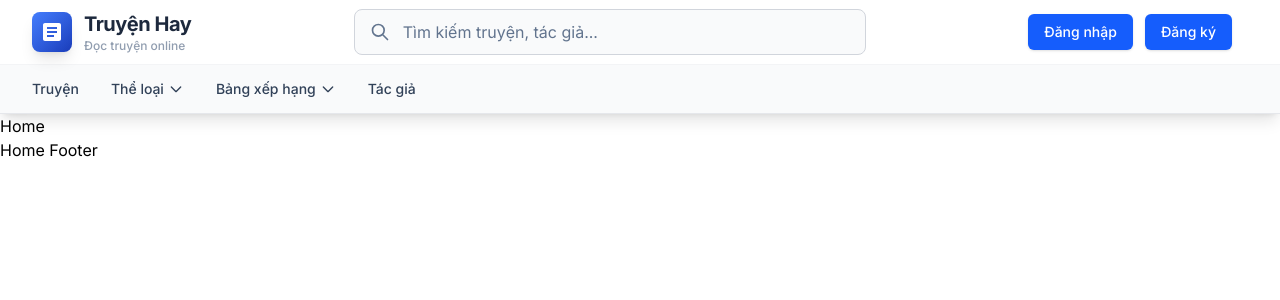
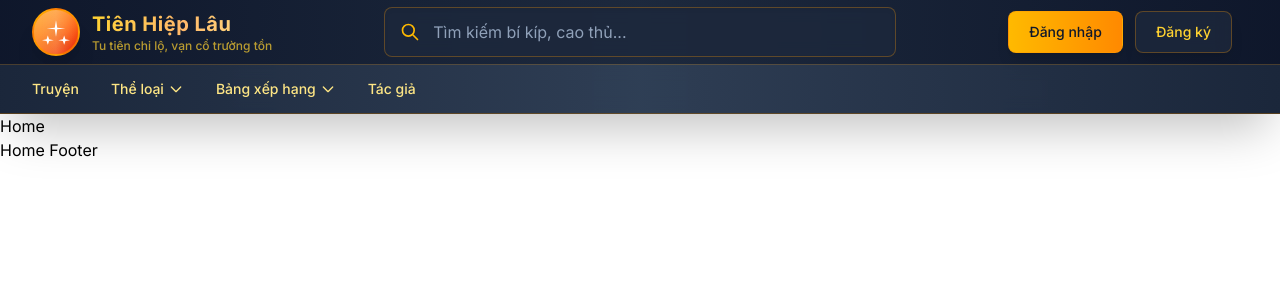
Before and after one commit to tranluong460/web-noval, a Next.js app: page / in a window 1280 px wide. Shown: the top 300 px of the page. Built offline with nearby package versions, Linux system fonts and the light colour scheme.

Commit message:
Thiết kế header theo phong cách tiên hiệp

```diff
--- a/components/layout/HomeHeader.tsx
+++ b/components/layout/HomeHeader.tsx
@@ -62,7 +62,7 @@ export default function HomeHeader() {
     ];
 
     return (
-        <header className="bg-white shadow-lg sticky top-0 z-50 border-b border-gray-200" style={{ fontFamily: 'Inter, system-ui, sans-serif' }}>
+        <header className="bg-gradient-to-r from-slate-900 via-slate-800 to-slate-900 shadow-2xl sticky top-0 z-50 border-b border-amber-500/30" style={{ fontFamily: 'Inter, system-ui, sans-serif' }}>
             {/* Phần trên: Logo + Tìm kiếm + Auth */}
             <div className="max-w-7xl mx-auto px-4 sm:px-6 lg:px-8">
                 <div className="flex justify-between items-center h-16">
@@ -70,19 +70,22 @@ export default function HomeHeader() {
                     <div className="flex-shrink-0">
                         <Link href="/" className="flex items-center space-x-3 group">
                             <div className="relative">
-                                <div className="w-10 h-10 bg-gradient-to-br from-blue-600 to-blue-800 rounded-lg flex items-center justify-center shadow-lg transform group-hover:scale-105 transition-all duration-200 relative overflow-hidden">
-                                    <div className="absolute inset-0 bg-gradient-to-br from-white/20 to-transparent"></div>
-                                    <svg className="w-6 h-6 text-white relative z-10" viewBox="0 0 24 24" fill="currentColor">
-                                        <path d="M19 3H5c-1.1 0-2 .9-2 2v14c0 1.1.9 2 2 2h14c1.1 0 2-.9 2-2V5c0-1.1-.9-2-2-2zm-5 14H7v-2h7v2zm3-4H7v-2h10v2zm0-4H7V7h10v2z"/>
+                                <div className="w-12 h-12 bg-gradient-to-br from-amber-500 via-orange-500 to-red-600 rounded-full flex items-center justify-center shadow-xl transform group-hover:scale-110 transition-all duration-300 relative overflow-hidden border-2 border-amber-400/50">
+                                    <div className="absolute inset-0 bg-gradient-to-br from-white/30 to-transparent"></div>
+                                    <div className="absolute inset-0 animate-pulse bg-gradient-to-r from-transparent via-white/20 to-transparent"></div>
+                                    <svg className="w-7 h-7 text-white relative z-10 drop-shadow-lg" viewBox="0 0 24 24" fill="currentColor">
+                                        <path d="M12 2L13.09 8.26L20 9L13.09 9.74L12 16L10.91 9.74L4 9L10.91 8.26L12 2Z"/>
+                                        <path d="M19 15L20.09 18.26L24 19L20.09 19.74L19 23L17.91 19.74L14 19L17.91 18.26L19 15Z"/>
+                                        <path d="M5 15L6.09 18.26L10 19L6.09 19.74L5 23L3.91 19.74L0 19L3.91 18.26L5 15Z"/>
                                     </svg>
                                 </div>
                             </div>
                             <div className="flex flex-col">
-                                <span className="text-xl font-bold text-slate-800 tracking-tight">
-                                    Truyện Hay
+                                <span className="text-xl font-bold bg-gradient-to-r from-amber-300 via-orange-300 to-amber-200 bg-clip-text text-transparent tracking-wide">
+                                    Tiên Hiệp Lâu
                                 </span>
-                                <span className="text-xs text-slate-500 font-medium opacity-70" style={{ fontSize: '0.75rem' }}>
-                                    Đọc truyện online
+                                <span className="text-xs text-amber-300/70 font-medium" style={{ fontSize: '0.75rem' }}>
+                                    Tu tiên chi lộ, vạn cổ trường tồn
                                 </span>
                             </div>
                         </Link>
@@ -93,11 +96,11 @@ export default function HomeHeader() {
                         <div className="relative w-full">
                             <input
                                 type="text"
-                                placeholder="Tìm kiếm truyện, tác giả..."
-                                className="w-full px-4 py-2.5 pl-12 pr-4 text-slate-900 bg-gray-50 border border-gray-300 rounded-lg focus:outline-none focus:ring-2 focus:ring-blue-500 focus:border-blue-500 transition-all duration-200 placeholder-slate-500"
+                                placeholder="Tìm kiếm bí kíp, cao thủ..."
+                                className="w-full px-4 py-3 pl-12 pr-4 text-slate-100 bg-slate-800/80 border border-amber-500/30 rounded-lg focus:outline-none focus:ring-2 focus:ring-amber-500 focus:border-amber-400 transition-all duration-300 placeholder-slate-400 backdrop-blur-sm shadow-inner"
                             />
                             <div className="absolute inset-y-0 left-0 flex items-center pl-4">
-                                <svg className="w-5 h-5 text-slate-500" fill="none" stroke="currentColor" viewBox="0 0 24 24">
+                                <svg className="w-5 h-5 text-amber-400" fill="none" stroke="currentColor" viewBox="0 0 24 24">
                                     <path strokeLinecap="round" strokeLinejoin="round" strokeWidth={2} d="M21 21l-6-6m2-5a7 7 0 11-14 0 7 7 0 0114 0z" />
                                 </svg>
                             </div>
@@ -107,7 +110,7 @@ export default function HomeHeader() {
                     {/* Auth + Mobile Menu */}
                     <div className="flex items-center space-x-4">
                         {/* Search Button - Mobile */}
-                        <button className="md:hidden p-2 text-slate-600 hover:text-blue-600 transition-all duration-200 hover:bg-gray-100 rounded-md">
+                        <button className="md:hidden p-2 text-amber-300 hover:text-amber-200 transition-all duration-200 hover:bg-slate-700/50 rounded-md">
                             <svg className="w-5 h-5" fill="none" stroke="currentColor" viewBox="0 0 24 24">
                                 <path strokeLinecap="round" strokeLinejoin="round" strokeWidth={2} d="M21 21l-6-6m2-5a7 7 0 11-14 0 7 7 0 0114 0z" />
                             </svg>
@@ -117,13 +120,13 @@ export default function HomeHeader() {
                         <div className="hidden md:flex items-center space-x-3">
                             <Link
                                 href="/auth/dang-nhap"
-                                className="px-4 py-2 text-sm font-medium text-white bg-blue-600 hover:bg-blue-700 rounded-md transition-all duration-200 shadow-sm hover:shadow-md"
+                                className="px-5 py-2.5 text-sm font-medium text-slate-900 bg-gradient-to-r from-amber-400 to-orange-400 hover:from-amber-300 hover:to-orange-300 rounded-lg transition-all duration-300 shadow-lg hover:shadow-xl transform hover:scale-105 border border-amber-500/50"
                             >
                                 Đăng nhập
                             </Link>
                             <Link
                                 href="/auth/dang-ky"
-                                className="px-4 py-2 text-sm font-medium text-white bg-blue-600 hover:bg-blue-700 rounded-md transition-all duration-200 shadow-sm hover:shadow-md"
+                                className="px-5 py-2.5 text-sm font-medium text-amber-300 bg-slate-800/80 hover:bg-slate-700/80 rounded-lg transition-all duration-300 shadow-lg hover:shadow-xl border border-amber-500/30 hover:border-amber-400/50 backdrop-blur-sm"
                             >
                                 Đăng ký
                             </Link>
@@ -132,7 +135,7 @@ export default function HomeHeader() {
                         {/* Mobile Menu Button */}
                         <button
                             onClick={() => setIsMenuOpen(!isMenuOpen)}
-                            className="md:hidden p-2 text-slate-600 hover:text-blue-600 transition-all duration-200 hover:bg-gray-100 rounded-md"
+                            className="md:hidden p-2 text-amber-300 hover:text-amber-200 transition-all duration-200 hover:bg-slate-700/50 rounded-md"
                         >
                             <svg className="w-5 h-5" fill="none" stroke="currentColor" viewBox="0 0 24 24">
                                 {isMenuOpen ? (
@@ -147,7 +150,7 @@ export default function HomeHeader() {
             </div>
 
             {/* Phần dưới: Navigation */}
-            <div className="border-t border-gray-100 bg-gray-50">
+            <div className="border-t border-amber-500/20 bg-gradient-to-r from-slate-800/90 via-slate-700/90 to-slate-800/90 backdrop-blur-sm">
                 <div className="max-w-7xl mx-auto px-4 sm:px-6 lg:px-8">
                     <nav className="hidden md:flex items-center space-x-8 h-12">
                         {navLinks.map((navItem, index) => (
@@ -155,15 +158,15 @@ export default function HomeHeader() {
                                 <Link
                                     key={index}
                                     href={navItem.href}
-                                    className="relative text-slate-700 hover:text-blue-600 font-medium transition-all duration-200 text-sm group"
+                                    className="relative text-amber-200 hover:text-amber-100 font-medium transition-all duration-300 text-sm group"
                                 >
                                     {navItem.title}
-                                    <span className="absolute -bottom-3 left-0 w-0 h-0.5 bg-blue-600 group-hover:w-full transition-all duration-200"></span>
+                                    <span className="absolute -bottom-3 left-0 w-0 h-0.5 bg-gradient-to-r from-amber-400 to-orange-400 group-hover:w-full transition-all duration-300 shadow-sm"></span>
                                 </Link>
                             ) : (
                                 <div key={index} className="relative group">
                                     <button
-                                        className="relative text-slate-700 hover:text-blue-600 font-medium transition-all duration-200 flex items-center text-sm group"
+                                        className="relative text-amber-200 hover:text-amber-100 font-medium transition-all duration-300 flex items-center text-sm group"
                                         onMouseEnter={() => {
                                             if (navItem.title === 'Thể loại') {
                                                 setIsDropdownLoading('the-loai');
@@ -172,26 +175,26 @@ export default function HomeHeader() {
                                         }}
                                     >
                                         {navItem.title}
-                                        <svg className="w-4 h-4 ml-1 transform group-hover:rotate-180 transition-transform duration-200" fill="none" stroke="currentColor" viewBox="0 0 24 24">
+                                        <svg className="w-4 h-4 ml-1 transform group-hover:rotate-180 transition-transform duration-300" fill="none" stroke="currentColor" viewBox="0 0 24 24">
                                             <path strokeLinecap="round" strokeLinejoin="round" strokeWidth={2} d="M19 9l-7 7-7-7" />
                                         </svg>
-                                        <span className="absolute -bottom-3 left-0 w-0 h-0.5 bg-blue-600 group-hover:w-full transition-all duration-200"></span>
+                                        <span className="absolute -bottom-3 left-0 w-0 h-0.5 bg-gradient-to-r from-amber-400 to-orange-400 group-hover:w-full transition-all duration-300 shadow-sm"></span>
                                     </button>
                                     <div className={`absolute top-full left-0 mt-2 ${
                                         navItem.title === 'Thể loại'
                                             ? 'w-[90vw] max-w-sm sm:w-[28rem] md:w-[36rem] lg:w-[42rem]'
                                             : 'w-40'
-                                    } bg-white rounded-lg shadow-xl border border-gray-200 opacity-0 invisible group-hover:opacity-100 group-hover:visible transition-all duration-300 z-[60] transform translate-y-2 group-hover:translate-y-0`}>
+                                    } bg-gradient-to-br from-slate-800 via-slate-900 to-slate-800 rounded-xl shadow-2xl border border-amber-500/30 opacity-0 invisible group-hover:opacity-100 group-hover:visible transition-all duration-300 z-[60] transform translate-y-2 group-hover:translate-y-0 backdrop-blur-lg`}>
 
                                         {navItem.title === 'Thể loại' && isDropdownLoading === 'the-loai' ? (
                                             <div className="p-3 sm:p-6">
                                                 <div className="flex items-center justify-center mb-4">
-                                                    <div className="w-6 h-6 border-2 border-blue-600 border-t-transparent rounded-full animate-spin"></div>
+                                                    <div className="w-6 h-6 border-2 border-amber-500 border-t-transparent rounded-full animate-spin"></div>
                                                 </div>
                                                 <div className="grid grid-cols-2 sm:grid-cols-3 md:grid-cols-4 gap-2 sm:gap-4">
                                                     {[...Array(12)].map((_, skeletonIndex) => (
                                                         <div key={skeletonIndex} className="animate-pulse">
-                                                            <div className="h-4 bg-gray-200 rounded"></div>
+                                                            <div className="h-4 bg-slate-700 rounded"></div>
                                                         </div>
                                                     ))}
                                                 </div>
@@ -208,8 +211,8 @@ export default function HomeHeader() {
                                                         href={item.href}
                                                         className={`${
                                                             navItem.title === 'Thể loại'
-                                                                ? 'text-xs sm:text-sm text-slate-700 hover:text-blue-600 py-2 px-2 sm:py-3 sm:px-4 rounded-md hover:bg-slate-100 transition-all duration-200 block font-medium text-center hover:shadow-sm'
-                                                                : 'block px-3 py-2.5 text-sm text-slate-700 hover:text-blue-600 hover:bg-slate-100 transition-all duration-200 font-medium whitespace-nowrap'
+                                                                ? 'text-xs sm:text-sm text-amber-200 hover:text-amber-100 py-2 px-2 sm:py-3 sm:px-4 rounded-lg hover:bg-slate-700/50 transition-all duration-300 block font-medium text-center hover:shadow-lg border border-transparent hover:border-amber-500/30'
+                                                                : 'block px-3 py-2.5 text-sm text-amber-200 hover:text-amber-100 hover:bg-slate-700/50 transition-all duration-300 font-medium whitespace-nowrap rounded-md'
                                                         }`}
                                                     >
                                                         {item.title}
@@ -227,17 +230,17 @@ export default function HomeHeader() {
 
             {/* Mobile Menu */}
             {isMenuOpen && (
-                <div className="md:hidden border-t border-gray-200 bg-white">
+                <div className="md:hidden border-t border-amber-500/20 bg-gradient-to-br from-slate-800 to-slate-900">
                     {/* Mobile Search */}
-                    <div className="px-4 py-3 border-b border-gray-100">
+                    <div className="px-4 py-3 border-b border-amber-500/20">
                         <div className="relative">
                             <input
                                 type="text"
-                                placeholder="Tìm kiếm truyện, tác giả..."
-                                className="w-full px-4 py-2.5 pl-12 pr-4 text-slate-900 bg-gray-50 border border-gray-300 rounded-lg focus:outline-none focus:ring-2 focus:ring-blue-500 focus:border-blue-500 transition-all duration-200 placeholder-slate-500"
+                                placeholder="Tìm kiếm bí kíp, cao thủ..."
+                                className="w-full px-4 py-3 pl-12 pr-4 text-slate-100 bg-slate-800/80 border border-amber-500/30 rounded-lg focus:outline-none focus:ring-2 focus:ring-amber-500 focus:border-amber-400 transition-all duration-300 placeholder-slate-400 backdrop-blur-sm"
                             />
                             <div className="absolute inset-y-0 left-0 flex items-center pl-4">
-                                <svg className="w-5 h-5 text-slate-500" fill="none" stroke="currentColor" viewBox="0 0 24 24">
+                                <svg className="w-5 h-5 text-amber-400" fill="none" stroke="currentColor" viewBox="0 0 24 24">
                                     <path strokeLinecap="round" strokeLinejoin="round" strokeWidth={2} d="M21 21l-6-6m2-5a7 7 0 11-14 0 7 7 0 0114 0z" />
                                 </svg>
                             </div>
@@ -250,7 +253,7 @@ export default function HomeHeader() {
                             <Link
                                 key={index}
                                 href={navItem.href}
-                                className="block px-3 py-2 text-base font-medium text-slate-700 hover:text-blue-600 hover:bg-gray-100 rounded-md transition-all duration-200"
+                                className="block px-3 py-3 text-base font-medium text-amber-200 hover:text-amber-100 hover:bg-slate-700/50 rounded-lg transition-all duration-300 border border-transparent hover:border-amber-500/30"
                             >
                                 {navItem.title}
                             </Link>
@@ -258,17 +261,17 @@ export default function HomeHeader() {
                     </div>
 
                     {/* Mobile Auth */}
-                    <div className="pt-4 pb-6 border-t border-gray-200">
+                    <div className="pt-4 pb-6 border-t border-amber-500/20">
                         <div className="flex items-center px-4 space-x-3">
                             <Link
                                 href="/auth/dang-nhap"
-                                className="flex-1 text-center px-4 py-2 text-sm font-medium text-white bg-blue-600 hover:bg-blue-700 rounded-md transition-all duration-200"
+                                className="flex-1 text-center px-4 py-3 text-sm font-medium text-slate-900 bg-gradient-to-r from-amber-400 to-orange-400 hover:from-amber-300 hover:to-orange-300 rounded-lg transition-all duration-300 shadow-lg"
                             >
                                 Đăng nhập
                             </Link>
                             <Link
                                 href="/auth/dang-ky"
-                                className="flex-1 text-center px-4 py-2 text-sm font-medium text-white bg-blue-600 hover:bg-blue-700 rounded-md transition-all duration-200"
+                                className="flex-1 text-center px-4 py-3 text-sm font-medium text-amber-300 bg-slate-800/80 hover:bg-slate-700/80 rounded-lg transition-all duration-300 shadow-lg border border-amber-500/30"
                             >
                                 Đăng ký
                             </Link>
```
